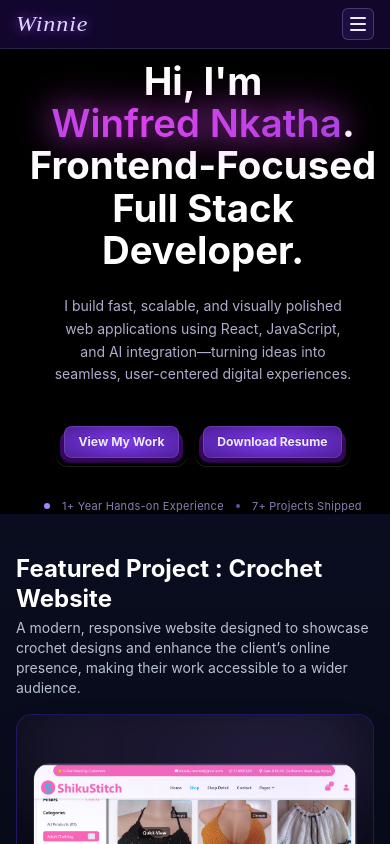
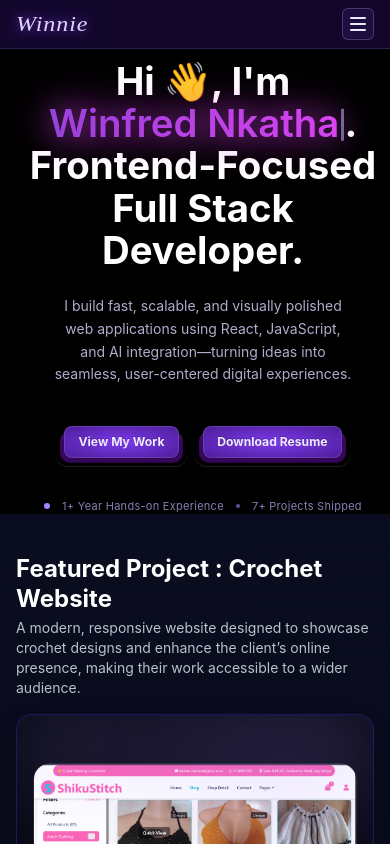
Before and after one commit to Winney360/Winfred-Nkatha-Portfolio, a React (Vite) app in the folder client/: page / in a window 390 px wide. Shown: the top 844 px of the page. Built offline with nearby package versions, Linux system fonts and the light colour scheme; no server answers.

Commit message:
style(Hero): implement typing effect for name and enhance greeting animation

```diff
--- a/client/src/sections/Hero.jsx
+++ b/client/src/sections/Hero.jsx
@@ -1,11 +1,38 @@
-import React, { useState } from "react";
+import React, { useEffect, useState } from "react";
 import { motion } from "framer-motion";
 import heroImage from "../assets/hero.png";
 import Switch from "../components/Switch";
 import ThreeDButton from "../components/ThreeDButton";
 
+const NAME = "Winfred Nkatha";
+const NAME_GRADIENT = {
+  backgroundImage: "linear-gradient(90deg, #9143d9, #d946ef, #9143d9)",
+  backgroundSize: "200% 100%",
+  WebkitBackgroundClip: "text",
+  WebkitTextFillColor: "transparent",
+  backgroundClip: "text",
+  textShadow: "0 0 30px rgba(217, 70, 239, 0.6)",
+  filter: "drop-shadow(0 0 20px rgba(217, 70, 239, 0.5))",
+};
+
 const Hero = () => {
   const [isMenuOpen, setIsMenuOpen] = useState(false);
+  const [typedName, setTypedName] = useState("");
+  const [isDeleting, setIsDeleting] = useState(false);
+
+  useEffect(() => {
+    let t;
+    if (!isDeleting && typedName.length < NAME.length) {
+      t = setTimeout(() => setTypedName(NAME.slice(0, typedName.length + 1)), 120);
+    } else if (!isDeleting && typedName.length === NAME.length) {
+      t = setTimeout(() => setIsDeleting(true), 1800);
+    } else if (isDeleting && typedName.length > 0) {
+      t = setTimeout(() => setTypedName(NAME.slice(0, typedName.length - 1)), 70);
+    } else if (isDeleting && typedName.length === 0) {
+      t = setTimeout(() => setIsDeleting(false), 500);
+    }
+    return () => clearTimeout(t);
+  }, [typedName, isDeleting]);
 
   return (
     <section className="relative min-h-[55vh] overflow-hidden bg-black px-4 pb-0 pt-5 md:px-8 md:pb-0 md:pt-6 md:min-h-[66vh] min-[768px]:max-[1199px]:min-h-130 min-[1200px]:min-h-screen">
@@ -109,22 +136,35 @@ const Hero = () => {
               className="z-10 w-full md:w-3/4 lg:w-3/4"
             >
               <h1 className="text-balance text-center text-[2.4rem] font-bold leading-[1.1] text-white md:text-left md:text-[3.8rem] lg:text-[4rem]">
-                Hi, I&apos;m <motion.span
-                  className="text-[#9143d9] font-semibold"
-                  style={{
-                    backgroundImage: "linear-gradient(90deg, #9143d9, #d946ef, #9143d9)",
-                    backgroundSize: "200% 100%",
-                    WebkitBackgroundClip: "text",
-                    WebkitTextFillColor: "transparent",
-                    backgroundClip: "text",
-                    textShadow: "0 0 30px rgba(217, 70, 239, 0.6)",
-                    filter: "drop-shadow(0 0 20px rgba(217, 70, 239, 0.5))"
-                  }}
+                Hi
+                <motion.span
+                  className="ml-2 inline-block md:hidden"
+                  aria-hidden="true"
+                  animate={{ rotate: [0, 18, -10, 18, -4, 12, 0] }}
+                  transition={{ duration: 1.6, repeat: Infinity, repeatDelay: 1.2, ease: "easeInOut" }}
+                  style={{ transformOrigin: "70% 70%" }}
+                >
+                  👋
+                </motion.span>
+                , I&apos;m
+                <br className="md:hidden" />
+                <span className="md:hidden">
+                  <span className="font-semibold" style={NAME_GRADIENT}>{typedName}</span>
+                  <span
+                    aria-hidden="true"
+                    className="ml-0.5 inline-block h-[0.85em] w-[3px] translate-y-[0.1em] animate-pulse bg-violet-300"
+                  />
+                  {typedName === NAME && "."}
+                </span>
+                <motion.span
+                  className="hidden text-[#9143d9] font-semibold md:inline"
+                  style={NAME_GRADIENT}
                   animate={{ backgroundPosition: ["0% 0%", "100% 0%", "0% 0%"] }}
                   transition={{ duration: 4, repeat: Infinity, ease: "easeInOut" }}
                 >
                   Winfred Nkatha
-                </motion.span>.
+                </motion.span>
+                <span className="hidden md:inline">.</span>
                 <br />
                 Frontend-Focused Full<br className="hidden md:inline" /> Stack Developer.
               </h1>
```
